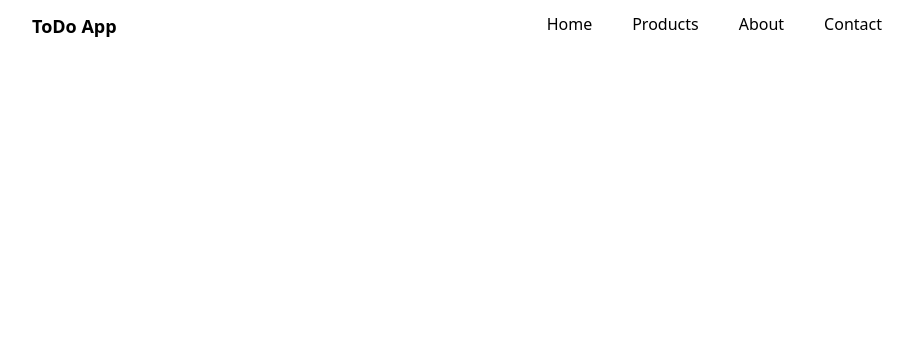
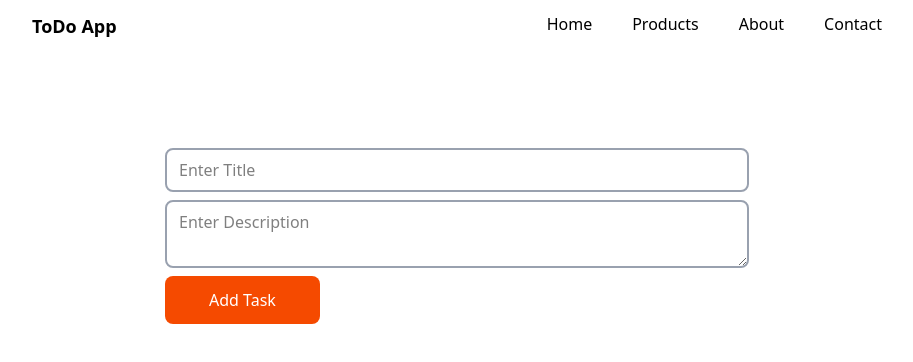
Before and after one commit to nilavtalukdar06/to-do-app, a Next.js app: page / in a window 1280 px wide. Shown: the top 362 px of the page, without its empty margins (183-1096 px from the left). Built offline with nearby package versions, Linux system fonts and the light colour scheme.

Commit message:
Task input is added

```diff
--- a/app/page.js
+++ b/app/page.js
@@ -1,5 +1,25 @@
-import Image from "next/image";
-
 export default function Home() {
-  return <main></main>;
+  return (
+    <main>
+      <form className="flex items-start flex-col gap-2 max-w-[600px] mt-24 px-2 mx-auto">
+        <input
+          type="text"
+          name="title"
+          placeholder="Enter Title"
+          className="px-3 py-2 border-2 w-full rounded-lg border-gray-400 focus:outline-none"
+        />
+        <textarea
+          name="description"
+          placeholder="Enter Description"
+          className="w-full px-3 py-2 border-2 focus:outline-none border-gray-400 rounded-lg"
+        />
+        <button
+          type="submit"
+          className="bg-orange-600 py-3 px-11 text-white rounded-lg cursor-pointer hover:bg-orange-800 transition-all duration-200 ease-in-out"
+        >
+          Add Task
+        </button>
+      </form>
+    </main>
+  );
 }
```
